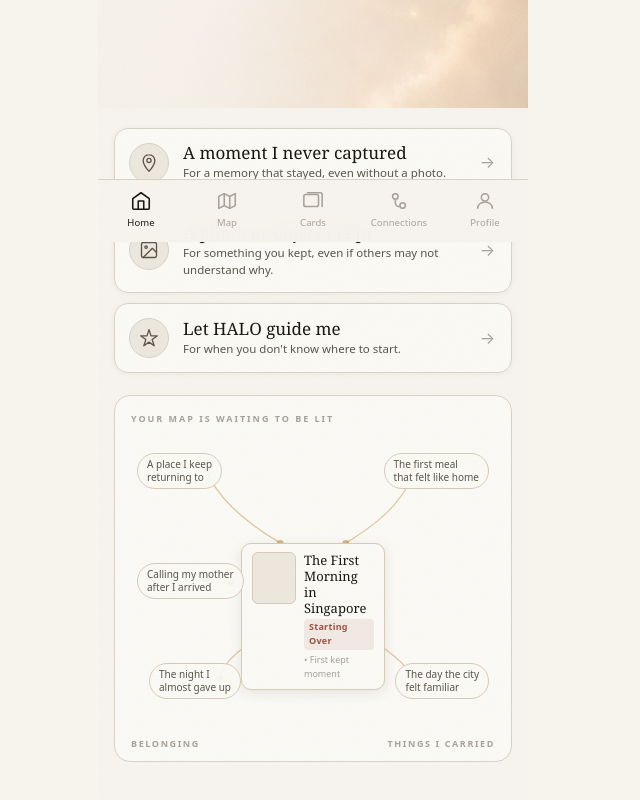
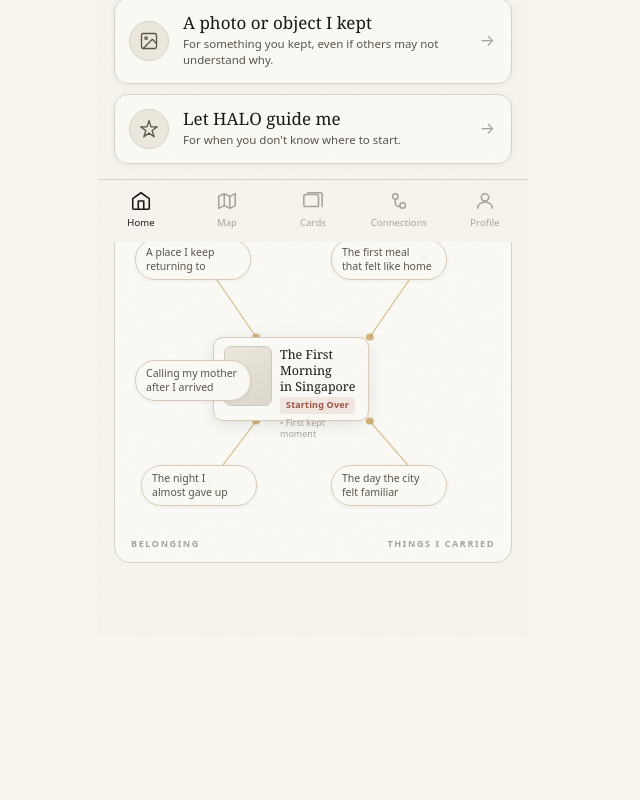
Before and after one commit to leoldonz-sudo/halo-mvp, a Next.js app: page /demo in a window 1280 px wide. Shown: the part 558-1358 px from the top of the page, without its empty margins (327-967 px from the left). After the commit the page ends 1193 px from the top, so only its background shows below. Built offline with nearby package versions, Linux system fonts and the light colour scheme.

Commit message:
fix: hero height, pure SVG memory map, no images in map section

```diff
--- a/app/globals.css
+++ b/app/globals.css
@@ -1447,8 +1447,7 @@ body {
 /* ── Hero ── */
 .hh-hero {
   position: relative;
-  min-height: 52vw;
-  padding: max(1.25rem, env(safe-area-inset-top)) 1.25rem 2rem;
+  padding: max(1.25rem, env(safe-area-inset-top)) 1.25rem 2.5rem;
   overflow: hidden;
 }
 
--- a/components/home/HomeHero.tsx
+++ b/components/home/HomeHero.tsx
@@ -40,7 +40,7 @@ function NavCards()   { return <svg width="22" height="22" viewBox="0 0 24 24" f
 function NavConnect() { return <svg width="22" height="22" viewBox="0 0 24 24" fill="none" stroke="currentColor" strokeWidth="1.7" strokeLinecap="round" strokeLinejoin="round"><circle cx="8" cy="7" r="3"/><circle cx="16" cy="17" r="3"/><path d="M8 10v4a4 4 0 0 0 4 4h.5"/></svg>; }
 function NavProfile() { return <svg width="22" height="22" viewBox="0 0 24 24" fill="none" stroke="currentColor" strokeWidth="1.7" strokeLinecap="round" strokeLinejoin="round"><circle cx="12" cy="8" r="4"/><path d="M4 20c0-4 3.6-7 8-7s8 3 8 7"/></svg>; }
 
-// ── Data ─────────────────────────────────────────────────────────────────────
+// ── Entry card data ───────────────────────────────────────────────────────────
 
 type Entry = { type: EntryType; title: string; sub: string; icon: React.ReactNode };
 
@@ -58,146 +58,154 @@ const NAV_TABS = [
   { label: "Profile",     Icon: NavProfile, active: false },
 ];
 
-// ── Memory Map — pure HTML/SVG component ─────────────────────────────────────
-// viewBox: 320 × 290 (matches the container's intended rendered size in px)
-// All node and card positions are defined in these coordinates.
-// The SVG is absolutely positioned behind all HTML nodes so lines appear under chips.
+// ── Memory Map — pure HTML/SVG, no image ─────────────────────────────────────
+//
+// Layout coordinate system: viewBox "0 0 320 300"
+// The container is 100% wide × 300px tall (position: relative).
+// All nodes use `left` (never `right`) to avoid TS union issues.
+//
+//  Node positions (left, top, width=116, height=38):
+//   tl: (4,   10)  → centre (62, 29)
+//   tr: (200, 10)  → centre (258, 29)
+//   ml: (4,  131)  → centre (62, 150)
+//   bl: (10, 236)  → centre (68, 255)
+//   br: (200,236)  → centre (258, 255)
+//
+//  Centre card: left=82, top=108, w=156, h=84 → centre (160,150)
+//  Card connection points:
+//   top-L:  (110, 108)   top-R:  (210, 108)
+//   left-C: ( 82, 150)
+//   bot-L:  (110, 192)   bot-R:  (210, 192)
 
-/*
-  Layout grid (320 × 290):
-  ┌─────────────────────────────────────┐
-  │ [tl chip]            [tr chip]      │
-  │                                     │
-  │          [centre card]              │
-  │                                     │
-  │ [ml chip]                           │
-  │            [bl chip]  [br chip]     │
-  └─────────────────────────────────────┘
-*/
+const AMBER = "#c9a05a";
+const DOT_R = 3.5;
 
-// node chip anchor points (top-left corner of chip, for absolute CSS)
-const NODES = [
-  { key: "tl", label: "A place I keep\nreturning to",        top:  14, left:   6, cx:  66, cy:  30 },
-  { key: "tr", label: "The first meal\nthat felt like home", top:  14, right:  6, cx: 248, cy:  30 },
-  { key: "ml", label: "Calling my mother\nafter I arrived",  top: 124, left:   6, cx:  66, cy: 140 },
-  { key: "bl", label: "The night I\nalmost gave up",         top: 224, left:  18, cx:  78, cy: 240 },
-  { key: "br", label: "The day the city\nfelt familiar",     top: 224, right:  6, cx: 248, cy: 240 },
-] as const;
+type NodeDef = { key: string; label: string; left: number; top: number; cx: number; cy: number };
 
-// centre card geometry (used by SVG paths and the HTML card absolutely)
-const CARD = { top: 104, left: 88, w: 144, h: 80 };
-
-// SVG connection lines: each is a quadratic bezier from card-edge to node centre
-const LINES = [
-  // card top-centre → tl node centre
-  { d: `M ${CARD.left + CARD.w * 0.3},${CARD.top} Q ${CARD.left - 10},${CARD.top - 36} 66,30` },
-  // card top-centre → tr node centre
-  { d: `M ${CARD.left + CARD.w * 0.7},${CARD.top} Q ${CARD.left + CARD.w + 10},${CARD.top - 36} 248,30` },
-  // card left-centre → ml node centre
-  { d: `M ${CARD.left},${CARD.top + CARD.h * 0.5} Q ${CARD.left - 30},${CARD.top + CARD.h * 0.5} 66,140` },
-  // card bottom-left → bl node centre
-  { d: `M ${CARD.left + CARD.w * 0.3},${CARD.top + CARD.h} Q ${CARD.left - 10},${CARD.top + CARD.h + 36} 78,240` },
-  // card bottom-right → br node centre
-  { d: `M ${CARD.left + CARD.w * 0.7},${CARD.top + CARD.h} Q ${CARD.left + CARD.w + 10},${CARD.top + CARD.h + 36} 248,240` },
+const NODES: NodeDef[] = [
+  { key: "tl", label: "A place I keep\nreturning to",          left:   4, top:  10, cx:  62, cy:  29 },
+  { key: "tr", label: "The first meal\nthat felt like home",   left: 200, top:  10, cx: 258, cy:  29 },
+  { key: "ml", label: "Calling my mother\nafter I arrived",    left:   4, top: 131, cx:  62, cy: 150 },
+  { key: "bl", label: "The night I\nalmost gave up",           left:  10, top: 236, cx:  68, cy: 255 },
+  { key: "br", label: "The day the city\nfelt familiar",       left: 200, top: 236, cx: 258, cy: 255 },
 ];
 
-// dot positions: one at each node centre + one at each card-edge start
-const CARD_DOTS = [
-  { x: CARD.left + CARD.w * 0.3,  y: CARD.top },
-  { x: CARD.left + CARD.w * 0.7,  y: CARD.top },
-  { x: CARD.left,                  y: CARD.top + CARD.h * 0.5 },
-  { x: CARD.left + CARD.w * 0.3,  y: CARD.top + CARD.h },
-  { x: CARD.left + CARD.w * 0.7,  y: CARD.top + CARD.h },
+// Bezier path from card border point to node centre
+const PATHS = [
+  { from: { x: 110, y: 108 }, to: { cx:  62, cy:  29 }, cp: { x:  86, y:  68 } },  // → tl
+  { from: { x: 210, y: 108 }, to: { cx: 258, cy:  29 }, cp: { x: 234, y:  68 } },  // → tr
+  { from: { x:  82, y: 150 }, to: { cx:  62, cy: 150 }, cp: { x:  72, y: 150 } },  // → ml (flat)
+  { from: { x: 110, y: 192 }, to: { cx:  68, cy: 255 }, cp: { x:  89, y: 224 } },  // → bl
+  { from: { x: 210, y: 192 }, to: { cx: 258, cy: 255 }, cp: { x: 234, y: 224 } },  // → br
 ];
 
 function MemoryMap() {
   return (
-    <div
-      aria-hidden
-      style={{ position: "relative", width: "100%", height: 290, userSelect: "none" }}
-    >
-      {/* ── SVG connection lines (behind all HTML elements) ── */}
+    <div style={{ position: "relative", width: "100%", height: 300 }}>
+
+      {/* ── SVG layer — always behind HTML elements ── */}
       <svg
-        viewBox="0 0 320 290"
+        viewBox="0 0 320 300"
         preserveAspectRatio="none"
         aria-hidden
-        style={{ position: "absolute", inset: 0, width: "100%", height: "100%", pointerEvents: "none", zIndex: 0 }}
+        style={{
+          position: "absolute", inset: 0,
+          width: "100%", height: "100%",
+          pointerEvents: "none", zIndex: 0,
+        }}
       >
-        {/* amber connection paths */}
-        {LINES.map((l, i) => (
-          <path key={i} d={l.d} fill="none" stroke="#c9a05a" strokeWidth="1.2" strokeDasharray="0" opacity="0.55" />
+        {/* connection lines */}
+        {PATHS.map((p, i) => (
+          <path
+            key={i}
+            d={`M ${p.from.x},${p.from.y} Q ${p.cp.x},${p.cp.y} ${p.to.cx},${p.to.cy}`}
+            fill="none"
+            stroke={AMBER}
+            strokeWidth="1.25"
+            opacity="0.6"
+          />
         ))}
-        {/* dots at card border exits */}
-        {CARD_DOTS.map((p, i) => (
-          <circle key={i} cx={p.x} cy={p.y} r="3" fill="#c9a05a" opacity="0.7" />
+        {/* dots at card border exit points */}
+        {PATHS.map((p, i) => (
+          <circle key={`cd-${i}`} cx={p.from.x} cy={p.from.y} r={DOT_R} fill={AMBER} opacity="0.75" />
         ))}
-        {/* dots at node centres */}
+        {/* dots at node entry points */}
         {NODES.map((n) => (
-          <circle key={n.key} cx={n.cx} cy={n.cy} r="3" fill="#c9a05a" opacity="0.7" />
+          <circle key={`nd-${n.key}`} cx={n.cx} cy={n.cy} r={DOT_R} fill={AMBER} opacity="0.75" />
         ))}
       </svg>
 
       {/* ── Centre moment card ── */}
-      <div
-        style={{
+      <div style={{
         position: "absolute",
-          top: CARD.top,
-          left: "50%",
-          transform: "translateX(-50%)",
-          width: CARD.w,
+        left: 82, top: 108,
+        width: 156, height: 84,
         display: "flex",
         gap: 8,
         background: "#fbfaf6",
         border: "1px solid #d8cbb8",
         borderRadius: 10,
         padding: "8px 10px",
-          boxShadow: "0 3px 14px rgba(0,0,0,0.09)",
+        boxShadow: "0 3px 16px rgba(0,0,0,0.10)",
         zIndex: 2,
-        }}
-      >
+      }}>
         {/* thumbnail placeholder */}
-        <div style={{ flexShrink: 0, width: 44, height: 52, borderRadius: 6, background: "#ede8de", border: "1px solid #d8cbb8" }} />
-        <div style={{ display: "flex", flexDirection: "column", gap: 2, minWidth: 0 }}>
-          <span style={{ fontFamily: "var(--font-display)", fontSize: 13, color: "#1a1814", lineHeight: 1.25, display: "block" }}>
+        <div style={{
+          flexShrink: 0, width: 48, height: 60,
+          borderRadius: 7,
+          background: "linear-gradient(145deg, #ede8de, #ddd8cd)",
+          border: "1px solid #d0c9bc",
+        }} />
+        <div style={{ display: "flex", flexDirection: "column", gap: 3, minWidth: 0, paddingTop: 1 }}>
+          <span style={{
+            fontFamily: "var(--font-display)",
+            fontSize: 12.5,
+            color: "#1a1814",
+            lineHeight: 1.25,
+            display: "block",
+          }}>
             The First Morning<br />in Singapore
           </span>
-          <span style={{ fontSize: 9, fontWeight: 700, color: "#9b5443", background: "rgba(155,84,67,0.10)", borderRadius: 4, padding: "1px 5px", width: "fit-content", letterSpacing: "0.03em" }}>
+          <span style={{
+            fontSize: 9,
+            fontWeight: 700,
+            color: "#9b5443",
+            background: "rgba(155,84,67,0.11)",
+            borderRadius: 4,
+            padding: "1px 6px",
+            width: "fit-content",
+            letterSpacing: "0.02em",
+          }}>
             Starting Over
           </span>
-          <span style={{ fontSize: 9, color: "#a8a29b", marginTop: 1 }}>
+          <span style={{ fontSize: 9, color: "#a8a29b", lineHeight: 1.3 }}>
             • First kept moment
           </span>
         </div>
       </div>
 
       {/* ── Surrounding node chips ── */}
-      {NODES.map((n) => {
-        const style: React.CSSProperties = {
+      {NODES.map((n) => (
+        <span key={n.key} style={{
           position: "absolute",
+          left: n.left,
           top: n.top,
-          display: "flex",
-          alignItems: "center",
-          gap: 5,
-          background: "rgba(251,250,246,0.92)",
+          width: 116,
+          display: "block",
+          background: "rgba(251,250,246,0.95)",
           border: "1px solid #d8cbb8",
           borderRadius: 20,
-          padding: "4px 9px",
-          fontSize: 10,
+          padding: "5px 10px",
+          fontSize: 10.5,
           color: "#5a554c",
-          lineHeight: 1.3,
+          lineHeight: 1.35,
           whiteSpace: "pre-line",
           zIndex: 2,
-          maxWidth: 118,
-        };
-        if ("right" in n) {
-          style.right = (n as { right: number }).right;
-        } else {
-          style.left = (n as { left: number }).left;
-        }
-        return (
-          <span key={n.key} style={style}>{n.label}</span>
-        );
-      })}
+          boxShadow: "0 1px 4px rgba(0,0,0,0.06)",
+        }}>
+          {n.label}
+        </span>
+      ))}
     </div>
   );
 }
@@ -210,8 +218,7 @@ export function HomeHero({ onPick }: { onPick: (type: EntryType) => void }) {
 
       {/* ── HERO ─────────────────────────────────────────────── */}
       <section className="hh-hero">
-
-        {/* Background: floating cards + baked-in HALO orb. pointer-events-none. */}
+        {/* Background image: floating photo cards + baked-in HALO orb. pointer-events-none. */}
         <div aria-hidden className="hh-hero-bg pointer-events-none">
           <Image
             src="/assets/home-hero-bg.png"
@@ -222,11 +229,11 @@ export function HomeHero({ onPick }: { onPick: (type: EntryType) => void }) {
             priority
             unoptimized
           />
-          {/* readability gradient on the left so text stays clear */}
+          {/* Left-side gradient keeps text readable against the bright image */}
           <div className="hh-hero-grad" />
         </div>
 
-        {/* Top bar: wordmark + menu */}
+        {/* Top bar */}
         <div className="hh-topbar">
           <span className="hh-wordmark">HALO</span>
           <button type="button" aria-label="Menu" className="hh-menu-btn">
@@ -238,7 +245,7 @@ export function HomeHero({ onPick }: { onPick: (type: EntryType) => void }) {
           </button>
         </div>
 
-        {/* Real selectable headline — no extra mascot overlay (baked into bg image) */}
+        {/* Real selectable headline — no extra mascot overlay; orb is in the bg image */}
         <div className="hh-copy">
           <h1 className="hh-h1">Hello.<br />I see your halo.</h1>
           <p className="hh-sub">Map the moments<br />that made you.</p>
@@ -269,17 +276,16 @@ export function HomeHero({ onPick }: { onPick: (type: EntryType) => void }) {
         ))}
       </div>
 
-      {/* ── MAP PREVIEW — pure HTML/SVG, no screenshot ─────────── */}
+      {/* ── MAP PREVIEW — pure HTML + SVG, zero images ────────── */}
       <section className="hh-map-panel">
         <p className="hh-map-eyebrow">YOUR MAP IS WAITING TO BE LIT</p>
 
-        {/* Real component: SVG lines + HTML text chips */}
+        {/* MemoryMap: all text is real HTML, all lines are SVG paths */}
         <MemoryMap />
 
-        {/* zone labels */}
         <div className="hh-map-zones">
-          <span>Belonging</span>
-          <span>Things I Carried</span>
+          <span>BELONGING</span>
+          <span>THINGS I CARRIED</span>
         </div>
       </section>
 
```
Also changed, not shown: 1 other file (tests, documents, lock files or other folders). Lines whose indentation alone changed are shown as unchanged.
